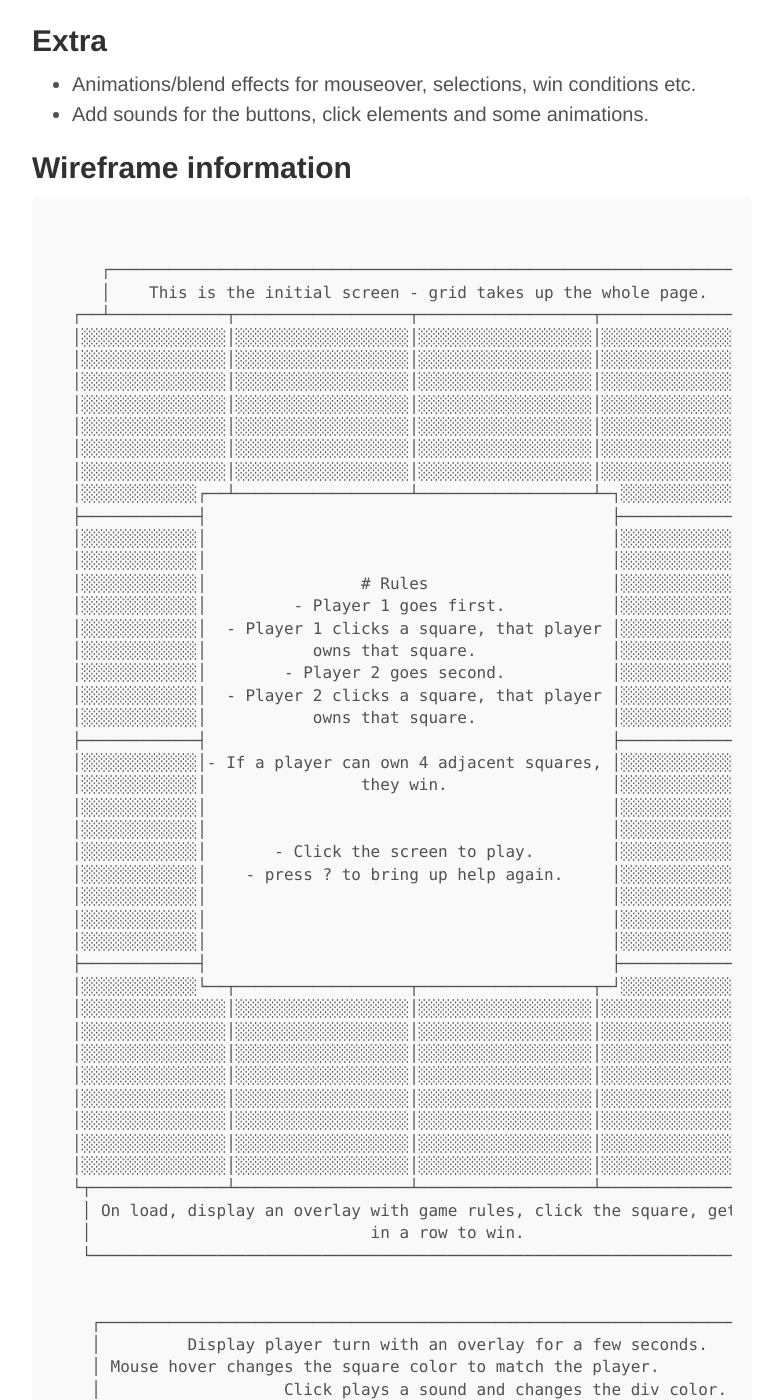
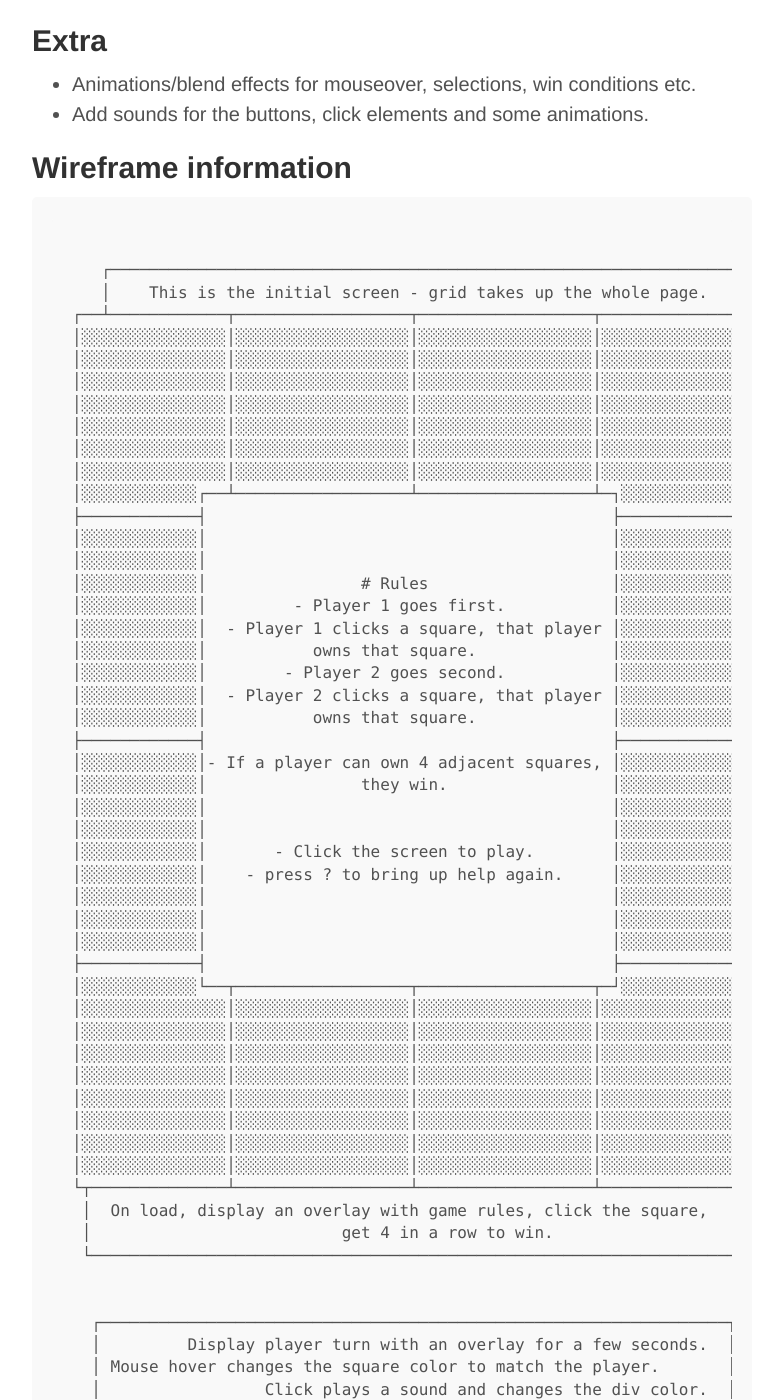
Before and after one commit to jnbrewster/gh-pages, a Jekyll site: the page built from _posts/2016-05-15-first-project.md, in a window 1280 px wide and 1400 px high, scrolled down 1065 px. Shown: the whole window, without its empty margins (248-1011 px from the left). Built offline with Jekyll 4.4.1, drawn with Linux system fonts in a browser that asks for light colours; some of the changed text lies outside the part shown.

Commit message:
format the planet

````diff
--- a/_posts/2016-05-15-first-project.md
+++ b/_posts/2016-05-15-first-project.md
@@ -40,8 +40,8 @@ I had an awesome week doing this project. I'd like to polish it up and clean the
 
 ```
 
-   ┌───────────────────────────────────────────────────────────────────┐
-   │    This is the initial screen - grid takes up the whole page.     │
+   ┌─────────────────────────────────────────────────────────────────┐
+   │    This is the initial screen - grid takes up the whole page.   │
 ┌──┴────────────┬──────────────────┬──────────────────┬──────────────┴─┐
 │░░░░░░░░░░░░░░░│░░░░░░░░░░░░░░░░░░│░░░░░░░░░░░░░░░░░░│░░░░░░░░░░░░░░░░│
 │░░░░░░░░░░░░░░░│░░░░░░░░░░░░░░░░░░│░░░░░░░░░░░░░░░░░░│░░░░░░░░░░░░░░░░│
@@ -82,15 +82,15 @@ I had an awesome week doing this project. I'd like to polish it up and clean the
 │░░░░░░░░░░░░░░░│░░░░░░░░░░░░░░░░░░│░░░░░░░░░░░░░░░░░░│░░░░░░░░░░░░░░░░│
 │░░░░░░░░░░░░░░░│░░░░░░░░░░░░░░░░░░│░░░░░░░░░░░░░░░░░░│░░░░░░░░░░░░░░░░│
 └┬──────────────┴──────────────────┴──────────────────┴──────────────┬─┘
- │ On load, display an overlay with game rules, click the square, get 4 │
- │                             in a row to win.                         │
- └──────────────────────────────────────────────────────────────────────┘
+ │  On load, display an overlay with game rules, click the square,   │
+ │                          get 4 in a row to win.                   │
+ └───────────────────────────────────────────────────────────────────┘
 
 
-  ┌───────────────────────────────────────────────────────────────────┐
-  │         Display player turn with an overlay for a few seconds.    │
-  │ Mouse hover changes the square color to match the player.         │
-  │                   Click plays a sound and changes the div color.  │
+  ┌─────────────────────────────────────────────────────────────────┐
+  │         Display player turn with an overlay for a few seconds.  │
+  │ Mouse hover changes the square color to match the player.       │
+  │                 Click plays a sound and changes the div color.  │
 ┌─┴───────────────┬──────────────────┬──────────────────┬───────────┴──┐
 │░░░░░░░░░░░░░░░░░│░░░░░░░░░░░░░░░░░░│░░░░░░░░░░░░░░░░░░│░░░░░░░░░░░░░░│
 │░░░░░░░░░░░░░░░░░│░░░░░░░░░░░░░░░░░░│░░░░░░░░░░░░░░░░░░│░░░░░░░░░░░░░░│
@@ -138,6 +138,7 @@ I had an awesome week doing this project. I'd like to polish it up and clean the
 
 ## Reflection
 If I could redo it over again, I'd definately redo the javascript board logic with modulo.
+
 - Something like this:
 
 ```
````
Also changed, not shown: other parts of _posts/2016-05-15-first-project.md (+1 -1 lines).
